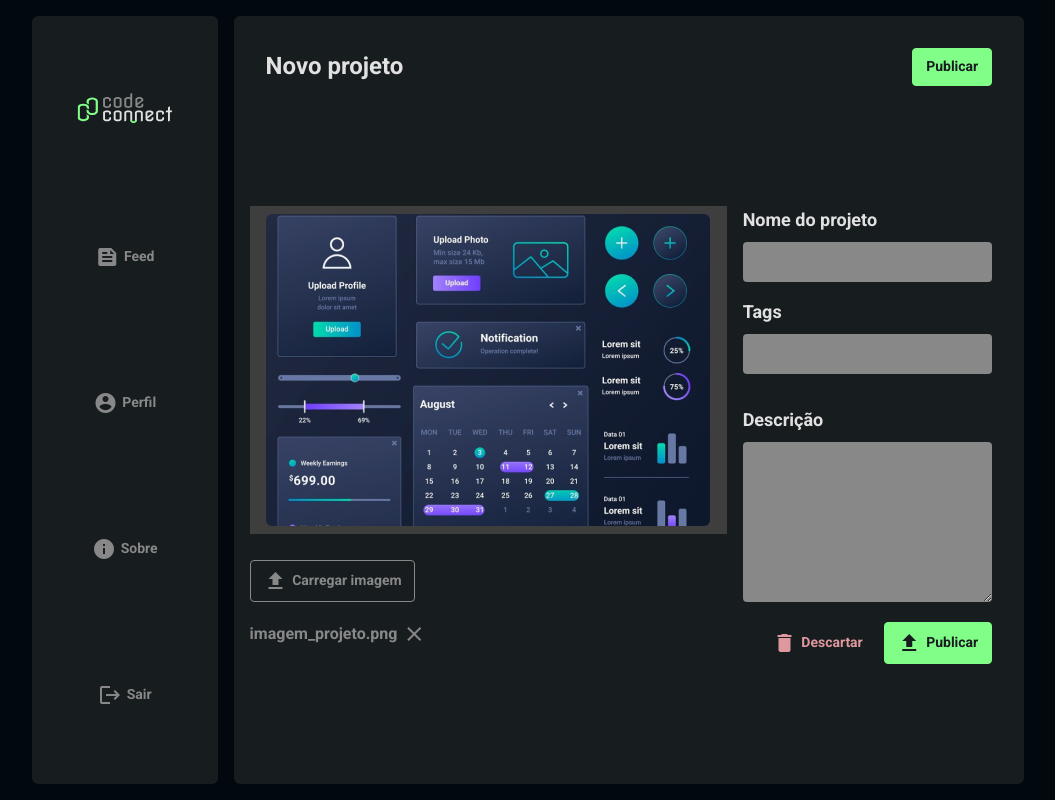
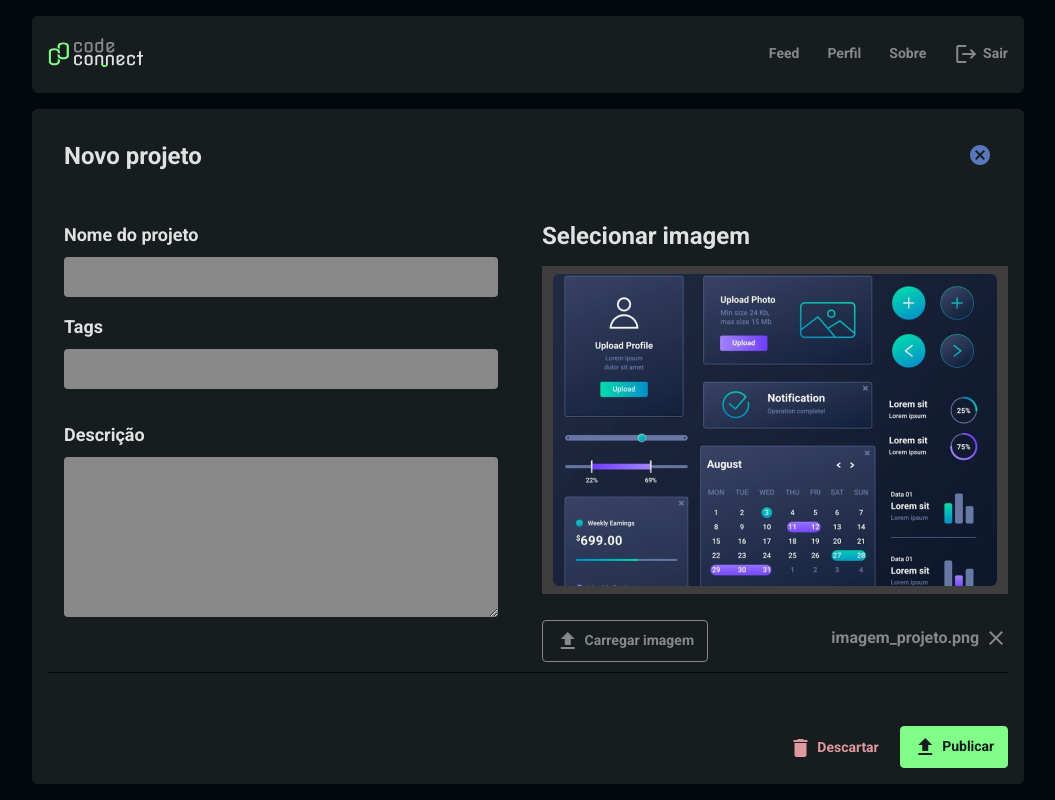
Before and after one commit to vseveros/code-connect, a plain HTML site: page index.html in a window 1280 px wide. Shown: the whole page, without its empty margins (112-1167 px from the left). Drawn offline with Linux system fonts and the light colour scheme.

Commit message:
Finalização do curso

```diff
--- a/css/style.css
+++ b/css/style.css
@@ -32,29 +32,35 @@ body {
     margin: 0 auto;
     height: 100vh;
     display: grid;
-    grid-template-columns: repeat(5, 1fr);
-    grid-template-rows: repeat(2, 1fr);
+    grid-template-columns: repeat(2, 1fr);
+    grid-template-rows: 10% 1fr;
     gap: var(--space-lg);
     padding: var(--space-lg);
 }
 
 .nav {
     display: flex;
-    flex-direction: column;
-    justify-content: space-around;
+    flex-direction: row;
+    justify-content: space-between;
     align-items: center;
-    grid-area: 1 / 1 / 3 / 2;
+    grid-area: 1 / 3 / 2 / 1;
     width: 100%;
     padding: var(--space-lg);
     background-color: var(--itens-background);
     border-radius: var(--radius-md);
 }
 
-.nav img {
+.logo-nav {
+            img {
             width: 96px;
         }
+    }
 
-.nav a {
+.menu-nav {
+    display: flex;
+    flex-direction: row;
+    gap: var(--space-3xl);
+        a {
         display: flex;
         flex-direction: row;
         align-items: center;
@@ -62,6 +68,7 @@ body {
         text-align: center;
         text-decoration:none;
         color: var(--secondary-color);
+        }
 }
 
 .nav a:hover {
@@ -83,7 +90,7 @@ body {
 
 /*************** Botões ***************/
 
-.head>.btn, .botes-acoes a, .card>.btn {
+.head>.btn, .botes-acoes a, .info-upload>.btn {
     display: flex;
     align-items: center;
     justify-content: center;
@@ -103,16 +110,21 @@ body {
     color: var(--error-200);
 }
 
-.card>.btn {
+.info-upload {
+    .btn {
         margin: var(--space-md) var(--space-zero) var(--space-sm) var(--space-zero);
         background-color: var(--itens-background);
         border: 1px solid var(--secondary-color);
         color: var(--secondary-color);
     }
+}
 
 .content {
-    grid-area: 1 / 2 / 3 / 6;
     display: grid;
+    grid-area: 2 / 3 / 3 / 1;
+    grid-template-columns: repeat(2, 1fr);
+    grid-template-rows: 15% 70% 15%;
+    grid-column-gap: var(--space-3xl);
     padding: var(--space-lg);
     background-color: var(--itens-background);
     border-radius: var(--radius-md);
@@ -129,14 +141,17 @@ body {
     display: flex;
     flex-direction: column;
     gap: var(--space-md);
-}
-
-.card img {
+    grid-area: 2 / 2 / 3 / 3;
+    img {
         object-fit: cover;
         border-radius: var(--radius-md);
     }
+}
 
-
+.info-upload {
+    display: flex;
+    justify-content: space-between;
+}
 
 .info-card {
     display: flex;
@@ -147,6 +162,7 @@ body {
 }
 
 .form {
+    grid-area: 2 / 1 / 3 / 2;
     padding: 0px var(--space-lg);
 }
 
@@ -154,8 +170,11 @@ body {
     width: 100%;
     display: flex;
     flex-direction: row;
-    justify-content: right;
+    justify-content: flex-end;
+    align-items: flex-end;
     gap: var(--space-sm);
+    grid-area: 3 / 1 / 4 / 3;
+    border-top: 1px solid var(--background-color);
 }
 
 /*************** Formulário ***************/
--- a/index.html
+++ b/index.html
@@ -14,17 +14,17 @@
 <body>
     <div class="container">
         <div class="nav">
+            <div class="logo-nav">
                 <img src="./img/logo.svg" alt="CodeConnect - Logo">
+            </div>
+                <div class="menu-nav">
                 <a href="#" class="btn">
-                <span class="material-icons">feed</span>
                     Feed
                 </a>
                 <a href="#" class="btn">
-                <span class="material-icons">account_circle</span>
                     Perfil
                 </a>
                 <a href="#" class="btn">
-                <span class="material-icons">info</span>
                     Sobre
                 </a>
                 <a href="#" class="btn">
@@ -32,23 +32,13 @@
                     Sair
                 </a>
             </div>
+        </div>
         <div class="content">
             <div class="head">
                 <h1 class="display-xs">Novo projeto</h1>
-                <a href="#" class="btn">
-                    Publicar
+                <a href="#">
+                    <span class="material-icons">cancel</span>
                 </a>
-            </div>
-            <div class="card">
-                <div class="container-img">
-                    <img src="./img/imagem1.png" class="main-imagem">
-                </div>
-
-                <a href="" id="upload-btn" class="btn"><span class="material-icons">upload</span>Carregar imagem</a>
-                <input type="file" id="imagem-upload" accept="image/" style="display: none;" />
-                <div class="info-card text-sm container-imagem-nome">
-                    <p>imagem_projeto.png</p><span class="material-icons">close</span>
-                </div>
             </div>
             <div class="form">
                 <form>
@@ -67,12 +57,24 @@
                         <label class="text-lg" for="decricao">Descrição</label>
                         <textarea type="text" id="descricao" name="descricao"></textarea>
                     </div>
-
+                </form>
+            </div>
+            <div class="card">
+                <h1 class="display-xs">Selecionar imagem</h1>
+                <div class="container-img">
+                    <img src="./img/imagem1.png" class="main-imagem">
+                </div>
+                <div class="info-upload">
+                    <a href="" id="upload-btn" class="btn"><span class="material-icons">upload</span>Carregar imagem</a>
+                    <input type="file" id="imagem-upload" accept="image/" style="display: none;" />
+                    <div class="info-card text-sm container-imagem-nome">
+                        <p>imagem_projeto.png</p><span class="material-icons">close</span>
+                    </div>
+                </div>
+            </div>
             <div class="botes-acoes">
-                        <a href="#" class="btn"><span class="material-icons">delete</span>Descartar</a>
-                        <a href="#" class="btn"><span class="material-icons">upload</span>Publicar</a>
-                    </div>
-                </form>
+                        <a href="#" class="btn btn-descartar"><span class="material-icons">delete</span>Descartar</a>
+                        <a href="#" class="btn btn-publicar"><span class="material-icons">upload</span>Publicar</a>
             </div>
         </div>
     </div>
--- a/scripts/code-connect.js
+++ b/scripts/code-connect.js
@@ -82,3 +82,48 @@ async function verificaTags(tagTexto) {
         }, 1000)
     })
 }
+
+
+async function publicarProjeto(nomeDoProjeto, descricaoProjeto, tagsProjeto) {
+    return new Promise((resolve, reject) => {
+        setTimeout(() => {
+            const deuCerto = Math.random() > 0.5;
+            if(deuCerto) {
+                resolve("Projeto publicado com sucesso")
+            }else {
+                reject("Erro ao publicar o projeto")
+            }
+        }, 2000)
+    })
+}
+
+
+const botaoPublicar = document.querySelector(".btn-publicar");
+botaoPublicar.addEventListener("click", async (evento) => {
+    evento.preventDefault();
+    const nomeDoProjeto = document.getElementById("nome").value;
+    const descricaoProjeto = document.getElementById("descricao").value;
+    const tagsProjeto = Array.from(listaTags.querySelectorAll("p")).map((tag) => tag.textContent);
+
+    try {
+        const resultado = await publicarProjeto(nomeDoProjeto, descricaoProjeto, tagsProjeto);
+        console.log(resultado);
+        alert("Deu tudo certo!")
+    }catch (error) {
+        console.log("Deu errado: ", error);
+        alert("Deu tudo errado")
+    }
+})
+
+
+const botaoDescartar = document.querySelector(".btn-descartar");
+
+botaoDescartar.addEventListener("click", (evento) => {
+    evento.preventDefault();
+    const formulario = document.querySelector("form");
+    formulario.reset();
+    imagemPrincipal.src = "./img/imagem1.png";
+    nomeDaImagem.textContent = "imagem-projeto.png";
+
+    listaTags.innerHTML = "";
+})
```
Lines whose indentation alone changed are shown as unchanged.
